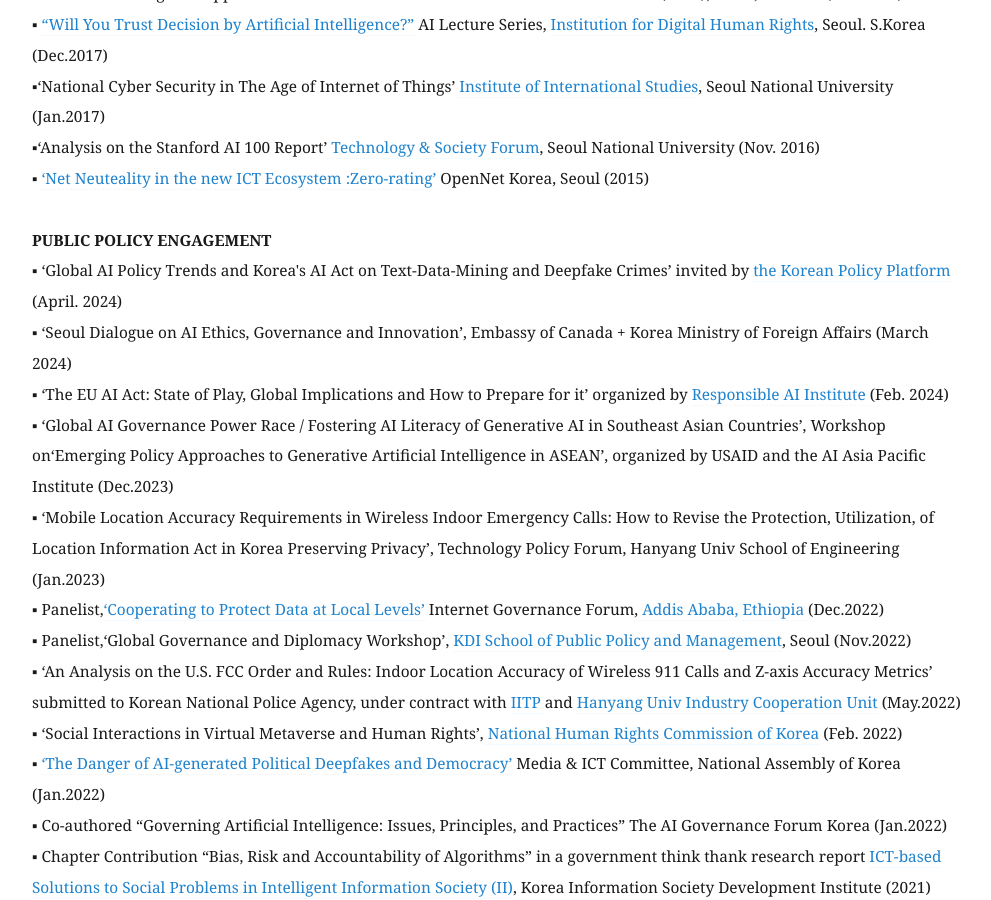
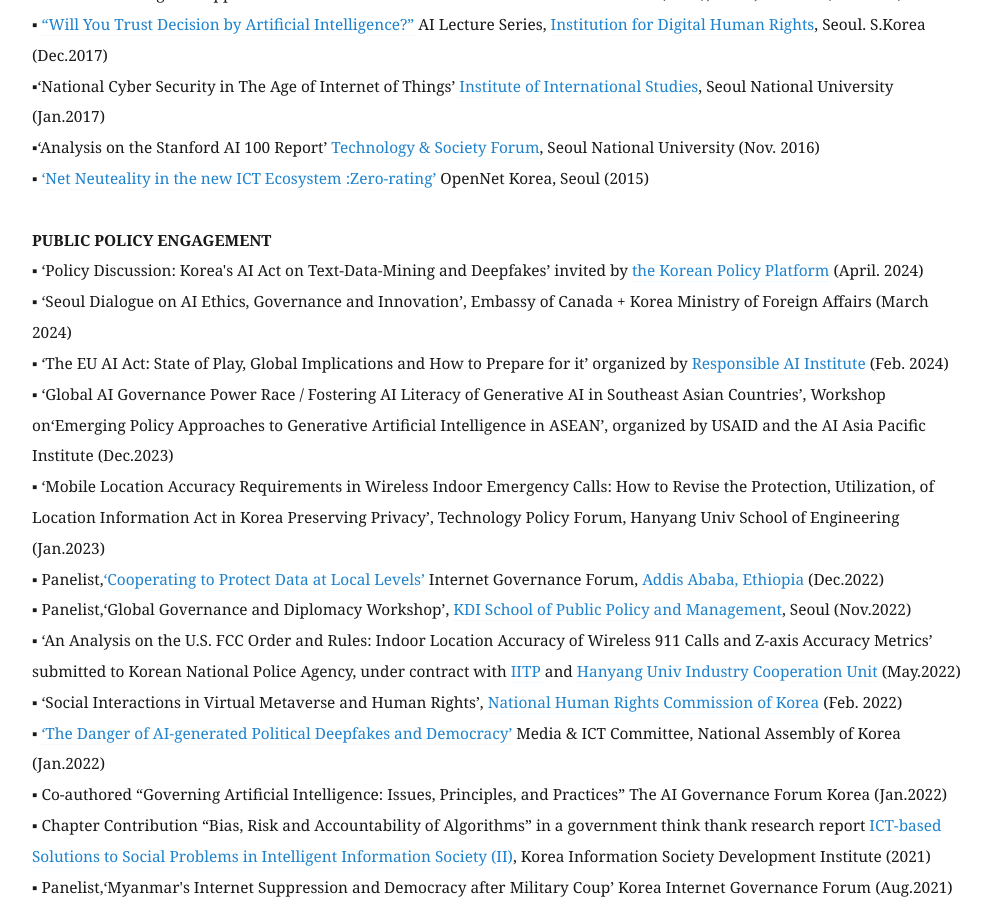
Before and after one commit to eunchangchoi/eunchangchoi.github.io, a Jekyll site: the page built from index.md, in a window 1280 px wide and 900 px high, scrolled down 6864 px. Shown: the whole window, without its empty margins (68-1059 px from the left). Built offline with Jekyll 4.4.1, drawn with Linux system fonts in a browser that asks for light colours.

Commit message:
Update index.md

```diff
--- a/index.md
+++ b/index.md
@@ -149,7 +149,7 @@
   <br>
 
  <strong> PUBLIC POLICY ENGAGEMENT </strong> <br>
-▪ ‘Global AI Policy Trends and Korea's AI Act on Text-Data-Mining and Deepfake Crimes’ invited by <a href="https://k-pol.org/">the Korean Policy Platform</a> (April. 2024) <br>
+▪ ‘Policy Discussion: Korea's AI Act on Text-Data-Mining and Deepfakes’ invited by <a href="https://k-pol.org/">the Korean Policy Platform</a> (April. 2024) <br>
 ▪ ‘Seoul Dialogue on AI Ethics, Governance and Innovation’, Embassy of Canada + Korea Ministry of Foreign Affairs (March 2024) <br>
 ▪ ‘The EU AI Act: State of Play, Global Implications and How to Prepare for it’ organized by <a href="https://www.responsible.ai/"> Responsible AI Institute </a> (Feb. 2024) <br>
 ▪ ‘Global AI Governance Power Race / Fostering AI Literacy of Generative AI in Southeast Asian Countries’, Workshop on‘Emerging Policy Approaches to Generative Artificial Intelligence in ASEAN’, organized by USAID and the AI Asia Pacific Institute (Dec.2023) <br>
```
